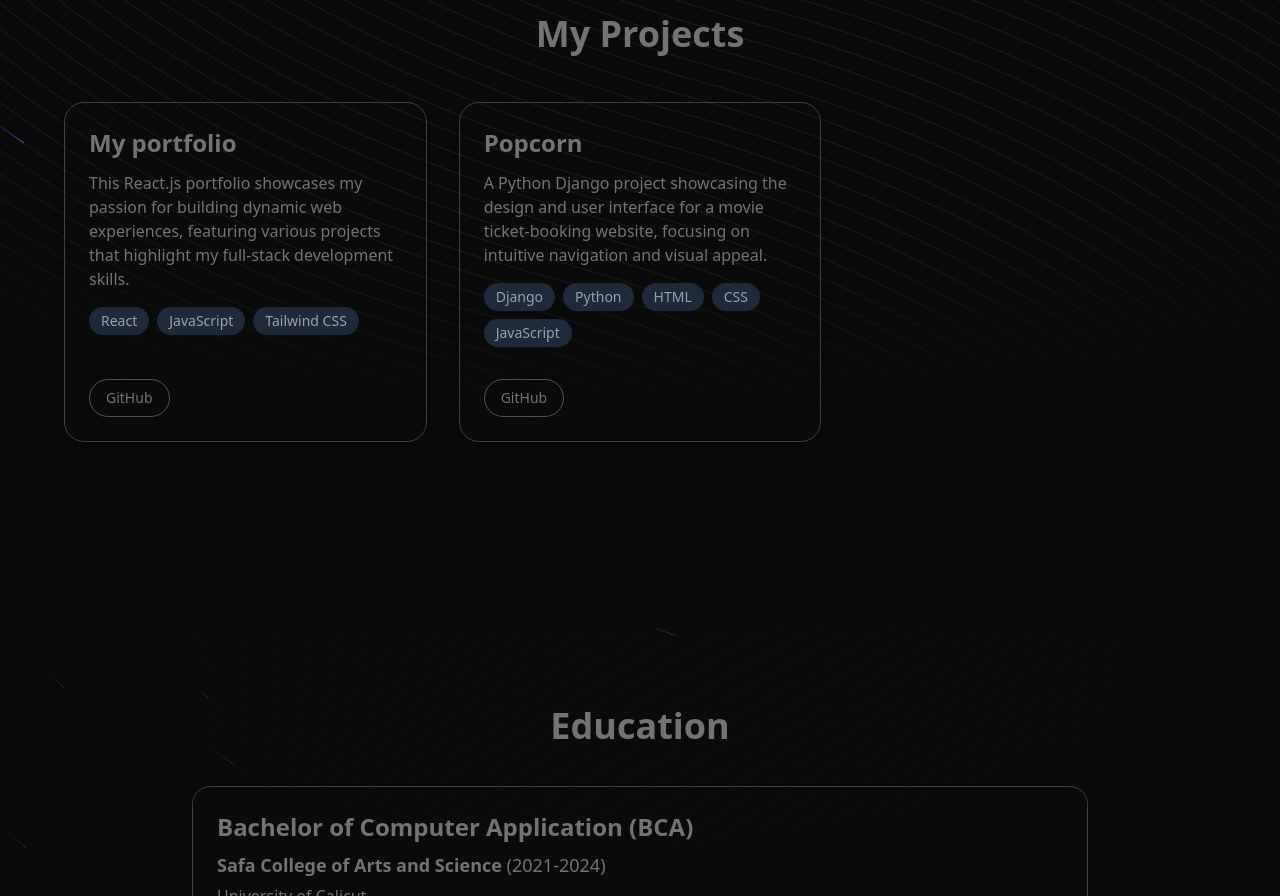
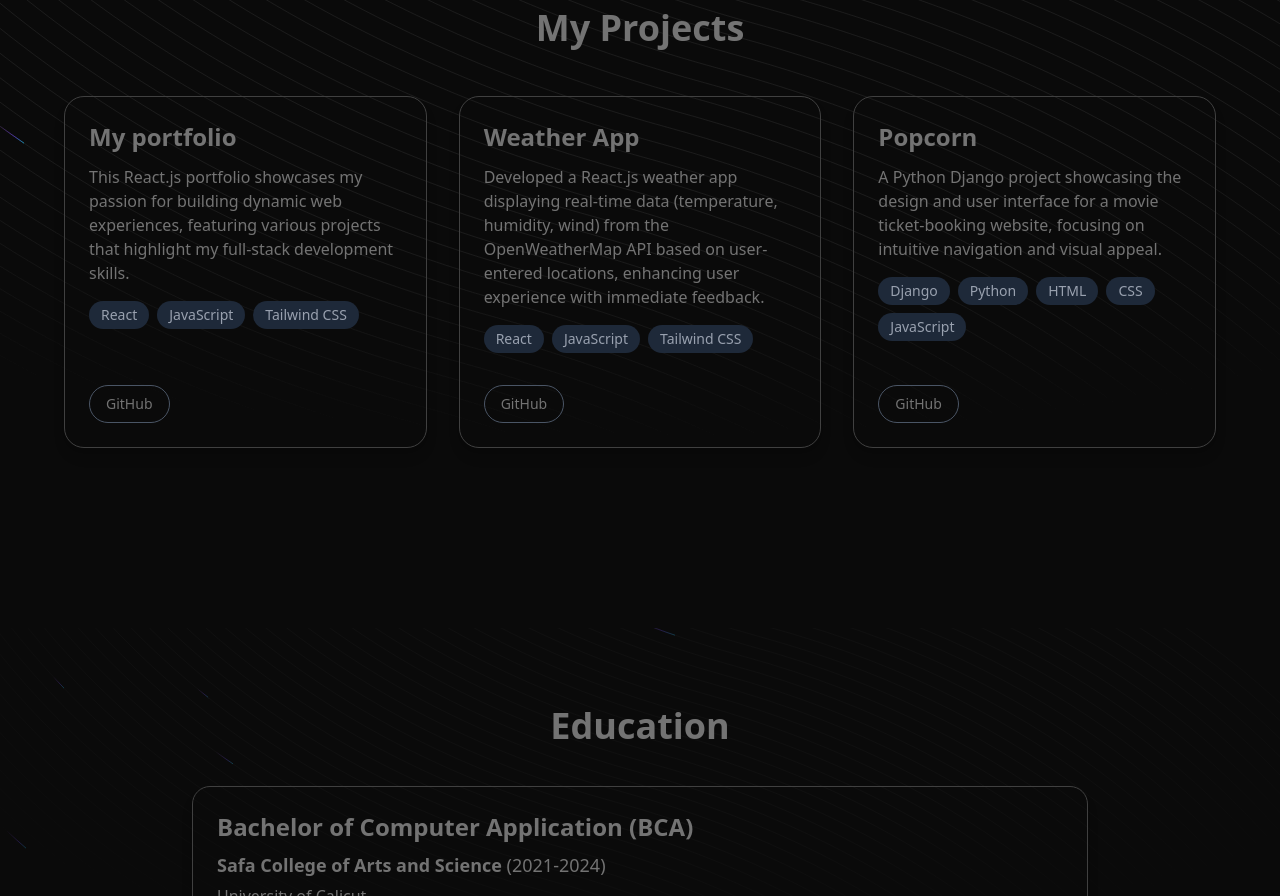
Before and after one commit to jidhin01/jidhinportfolio, a React (Vite) app: page / in a window 1280 px wide. Shown: the part 1480-2376 px from the top of the page. Built offline with nearby package versions, Linux system fonts and the light colour scheme.

Commit message:
final update1 commit

```diff
--- a/src/Herosection.jsx
+++ b/src/Herosection.jsx
@@ -35,8 +35,8 @@ export function Herosection() {
           </Link>
 
           <a
-            href={`${import.meta.env.BASE_URL}/assets/jidhin.resume1.pdf`}
-            download="jidhin.resume1.pdf"
+            href={`${import.meta.env.BASE_URL}/assets/jidhin.pdf`}
+            download="jidhin.pdf"
             target="_blank"
             rel="noopener noreferrer"
             className="text-neutral-500 font-semibold text-base sm:text-lg hover:text-blue-500 focus:outline-none transition duration-300 flex items-center gap-2"
--- a/src/Projects.jsx
+++ b/src/Projects.jsx
@@ -8,6 +8,13 @@ const projects = [
     techStack: [ 'React', 'JavaScript', 'Tailwind CSS'],
     liveLink: '#',
     githubLink: 'https://github.com/jidhin01/jidhinportfolio',
+  },
+  {
+    title: 'Weather App',
+    description: 'Developed a React.js weather app displaying real-time data (temperature, humidity, wind) from the OpenWeatherMap API based on user-entered locations, enhancing user experience with immediate feedback.',
+    techStack: ['React', 'JavaScript', 'Tailwind CSS'],
+    liveLink: '#',
+    githubLink: 'https://github.com/jidhin01/weatherapp',
   },
   {
     title: 'Popcorn',
```
Also changed, not shown: 2 other files (tests, documents, lock files or other folders).
